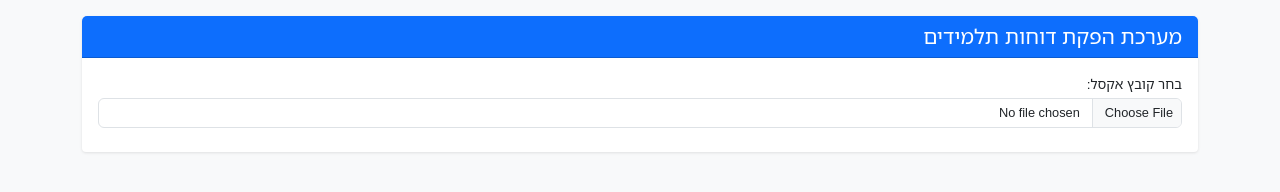
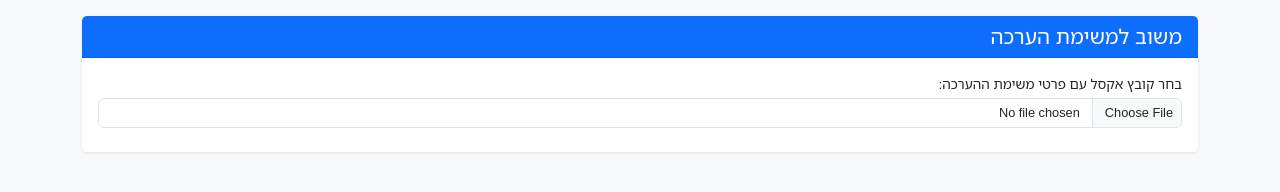
Before and after one commit to maayanlevy/student-reports-zohar, a plain HTML site: page index.html in a window 1280 px wide. Drawn offline with nearby package versions, Linux system fonts and the light colour scheme.

Commit message:
Update index.html to change header title and label text for file input to better reflect the task of assessment feedback.

```diff
--- a/index.html
+++ b/index.html
@@ -279,11 +279,11 @@
             <div class="col-12">
                 <div class="card">
                     <div class="card-header bg-primary text-white">
-                        <h3>מערכת הפקת דוחות תלמידים</h3>
+                        <h3>משוב למשימת הערכה</h3>
                     </div>
                     <div class="card-body">
                         <div class="mb-2">
-                            <label for="fileInput" class="form-label">בחר קובץ אקסל:</label>
+                            <label for="fileInput" class="form-label"> בחר קובץ אקסל עם פרטי משימת ההערכה:</label>
                             <input type="file" class="form-control" id="fileInput" accept=".xlsx">
                         </div>
                         <div id="loadingIndicator" class="loading-indicator">
```
